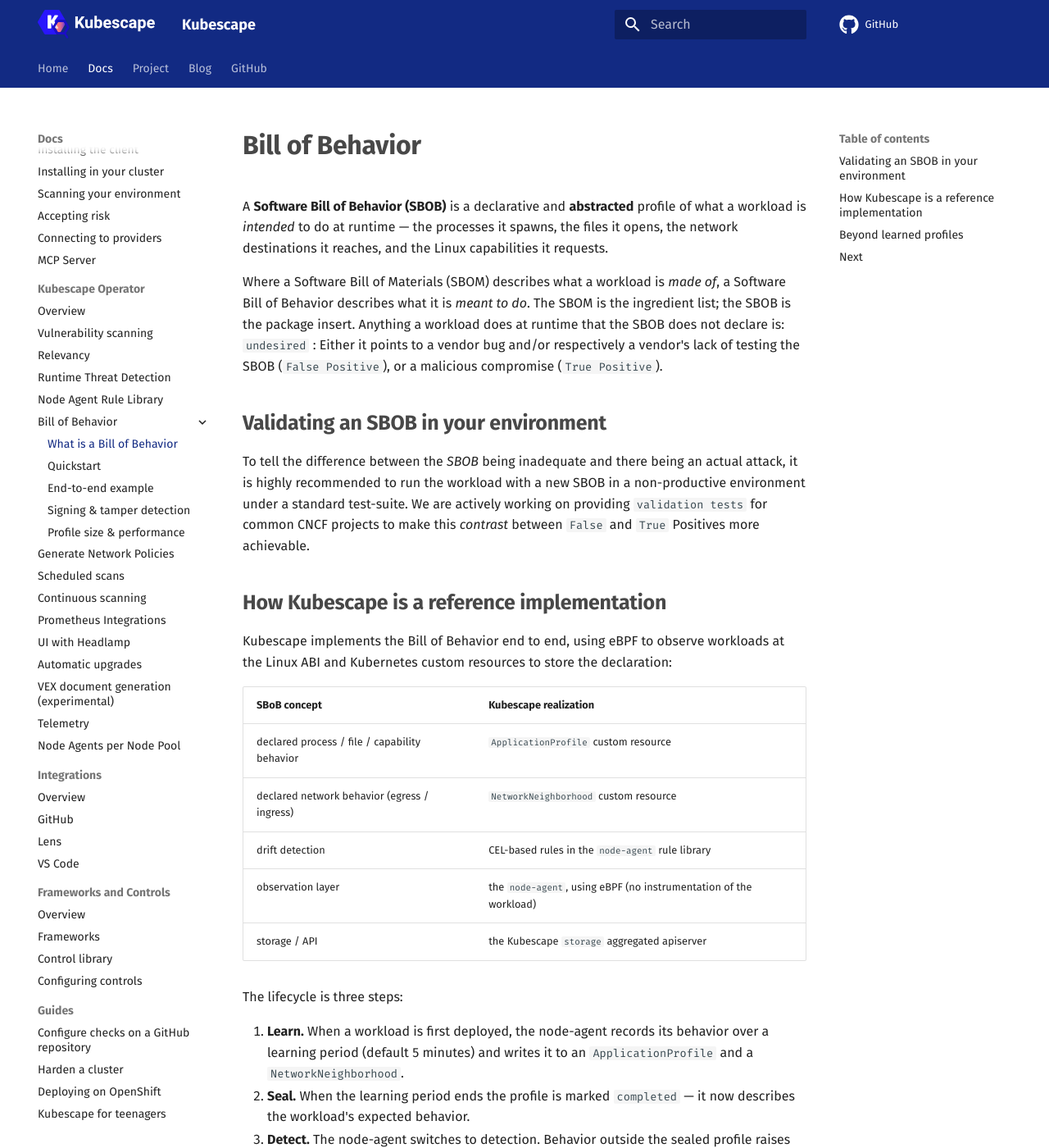
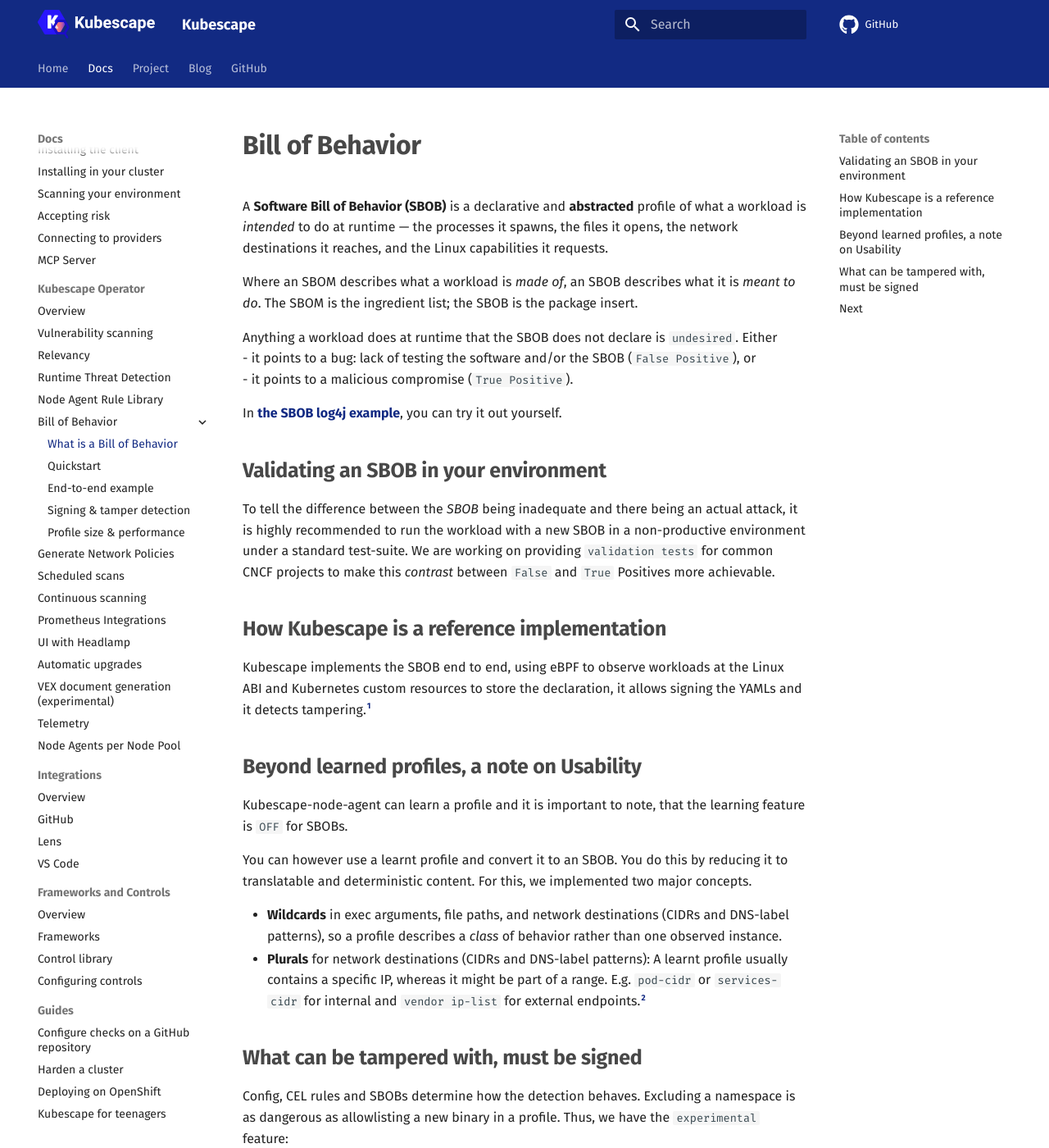
Before and after one commit to kubescape/kubescape.io, an MkDocs documentation site: the page built from docs/docs/operator/bill-of-behavior/index.md, in a window 1280 px wide and 1400 px high. Shown: the whole window at 82% size. Built offline with MkDocs 1.6.1 and Material for MkDocs 9.7.7, drawn with Linux system fonts in a browser that asks for light colours; comment, search, counter and statistics services are not loaded; some of the changed text lies outside the part shown.

Commit message:
new webcopy for main page
Signed-off-by: entlein <einentlein@gmail.com>

```diff
--- a/docs/docs/operator/bill-of-behavior/index.md
+++ b/docs/docs/operator/bill-of-behavior/index.md
@@ -2,39 +2,49 @@
 
 A **Software Bill of Behavior (SBOB)** is a declarative and **abstracted** profile of what a workload is *intended* to do at runtime — the processes it spawns, the files it opens, the network destinations it reaches, and the Linux capabilities it requests.
 
-Where a Software Bill of Materials (SBOM) describes what a workload is *made of*, a Software Bill of Behavior describes what it is *meant to do*. The SBOM is the ingredient list; the SBOB is the package insert. Anything a workload does at runtime that the SBOB does not declare is: `undesired` :
-Either it points to a vendor bug and/or respectively a vendor's lack of testing the SBOB (`False Positive`), or a malicious compromise (`True Positive`).
+Where an SBOM describes what a workload is *made of*, an SBOB describes what it is *meant to do*. The SBOM is the ingredient list; the SBOB is the package insert.
+
+Anything a workload does at runtime that the SBOB does not declare is `undesired`. Either
+- it points to a bug: lack of testing the software and/or the SBOB (`False Positive`), or
+- it points to a malicious compromise (`True Positive`).
+
+In **[the SBOB log4j example](tutorial.md)**, you can try it out yourself.
 
 ## Validating an SBOB in your environment
 To tell the difference between the *SBOB* being inadequate and there being an actual attack, it is highly recommended to run the workload with a new SBOB in a
 non-productive environment under a standard test-suite.
-We are actively working on providing `validation tests` for common CNCF projects to make this *contrast* between `False` and `True` Positives more achievable.
+We are working on providing `validation tests` for common CNCF projects to make this *contrast* between `False` and `True` Positives more achievable.
 
 ## How Kubescape is a reference implementation
 
-Kubescape implements the Bill of Behavior end to end, using eBPF to observe workloads at the Linux ABI and Kubernetes custom resources to store the declaration:
+Kubescape implements the SBOB end to end, using eBPF to observe workloads at the Linux ABI and Kubernetes custom resources to store the declaration, it allows signing the YAMLs and it detects tampering.[^migration]
 
-| SBoB concept | Kubescape realization |
-|---|---|
-| declared process / file / capability behavior | `ApplicationProfile` custom resource |
-| declared network behavior (egress / ingress) | `NetworkNeighborhood` custom resource |
-| drift detection | CEL-based rules in the `node-agent` rule library |
-| observation layer | the `node-agent`, using eBPF (no instrumentation of the workload) |
-| storage / API | the Kubescape `storage` aggregated apiserver |
 
-The lifecycle is three steps:
+[^migration]: The first implementation currently relies on the CRDs `ApplicationProfile`
+    and `NetworkNeighborhood`, but we will migrate them to `ContainerProfile` asap.
+    The functionality itself will not be affected.
 
-1. **Learn.** When a workload is first deployed, the node-agent records its behavior over a learning period (default 5 minutes) and writes it to an `ApplicationProfile` and a `NetworkNeighborhood`.
-2. **Seal.** When the learning period ends the profile is marked `completed` — it now describes the workload's expected behavior.
-3. **Detect.** The node-agent switches to detection. Behavior outside the sealed profile raises an alert, evaluated by the rule library.
+    Currently, you need to apply the CRD to the cluster before the workload and ensure
+    the labels are correct.
 
-## Beyond learned profiles
+## Beyond learned profiles, a note on Usability
 
-A learned profile captures what a workload *did* during learning. For production you often want to declare what a workload *should* do — more general, vendor-authored, signed. Kubescape supports this directly:
+Kubescape-node-agent can learn a profile and it is important to note, that the learning feature is `OFF` for SBOBs.
+
+You can however use a learnt profile and convert it to an SBOB. You do this by reducing it to translatable and deterministic content.
+For this, we implemented two major concepts.
 
 - **Wildcards** in exec arguments, file paths, and network destinations (CIDRs and DNS-label patterns), so a profile describes a *class* of behavior rather than one observed instance.
-- **Profile compaction** via a `CollapseConfig`, folding many concrete observations into a smaller, maintainable profile — see [Profile size &amp; performance](profile-size-and-performance.md) for what it saves.
-- **Signing and tamper detection** ([R1016](../node-agent-rule-library.md)), so a user-supplied profile can be cryptographically verified and any later modification is detected at runtime — see [Signing &amp; tamper detection](signing-and-tamper.md).
+- **Plurals** for network destinations (CIDRs and DNS-label patterns): A learnt profile usually contains a specific IP, whereas it might be part of a range. E.g. `pod-cidr` or `services-cidr` for internal and `vendor ip-list` for external endpoints.[^ct]
+
+[^ct]: Please see the component test of node-agent for a full set of examples.
+
+## What can be tampered with, must be signed
+
+Config, CEL rules and SBOBs determine how the detection behaves. Excluding a namespace is as dangerous as allowlisting a new binary in a profile.
+Thus, we have the `experimental` feature:
+
+- **Signing and tamper detection** ([R1016](../node-agent-rule-library.md)), so it can be cryptographically verified and any later modification is detected at runtime — see [Signing &amp; tamper detection](signing-and-tamper.md).
 
 ## Next
 
```
